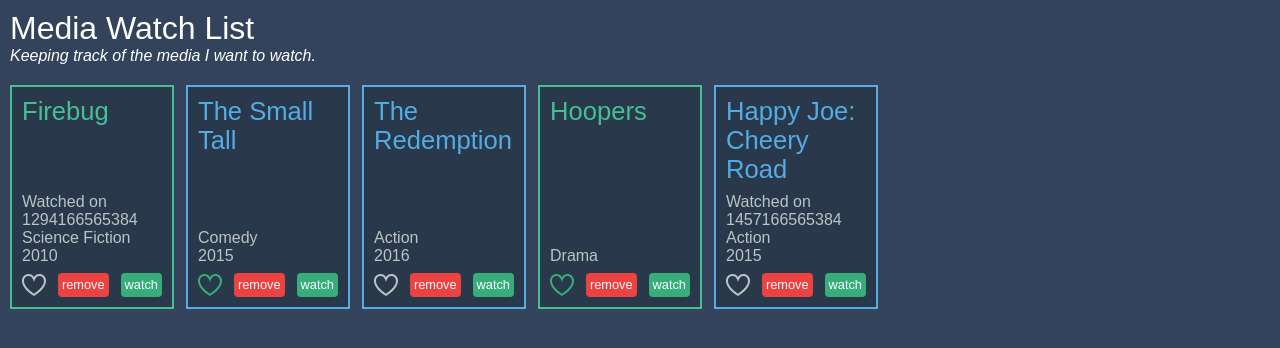
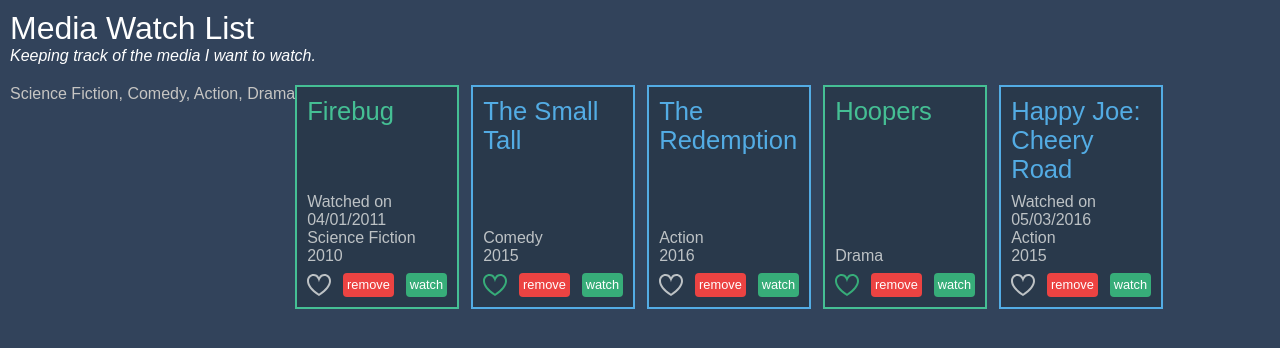
Before and after one commit to xaviermaltas/angular-essential-training-course, an Angular app: page /all in a window 1280 px wide. Shown: the top 348 px of the page. Built offline with nearby package versions, Linux system fonts and the light colour scheme.

Commit message:
03_07 - Custom pipes

```diff
--- a/src/app/app.module.ts
+++ b/src/app/app.module.ts
@@ -4,6 +4,7 @@
 import { MediaItemComponent } from "./media-item.component";
 import { MediaItemListComponent } from './media-item-list.component';
 import { FavoriteDirective } from "./favorite.directive";
+import { CategoryListPipe } from "./category-list.pipe";
 
 @NgModule({
     imports :[
@@ -13,7 +14,8 @@
         AppComponent,
         MediaItemComponent,
         MediaItemListComponent,
-        FavoriteDirective
+        FavoriteDirective,
+        CategoryListPipe
     ],
     bootstrap: [
         AppComponent
--- /dev/null
+++ b/src/app/category-list.pipe.ts
@@ -0,0 +1,17 @@
+import { Pipe, PipeTransform } from "@angular/core";
+
+@Pipe({
+    name: 'categoryList'
+})
+
+export class CategoryListPipe implements PipeTransform {
+    transform(mediaItems) {
+        const categories = [];
+        mediaItems.forEach(mediaItem => {
+            if (categories.indexOf(mediaItem.category) <= -1) {
+                categories.push(mediaItem.category);
+            }
+        });
+        return categories.join(', ');
+    }
+}
--- a/src/app/media-item-list.component.html
+++ b/src/app/media-item-list.component.html
@@ -1,4 +1,7 @@
 <section>
+  <header>
+    <div>{{ mediaItems | categoryList }}</div>
+  </header>
   <mw-media-item
     *ngFor="let mediaItem of mediaItems"
     [mediaItem]="mediaItem"
--- a/src/app/media-item.component.html
+++ b/src/app/media-item.component.html
@@ -1,6 +1,6 @@
 <h2>{{ mediaItem.name }}</h2>
 <ng-template [ngIf]="mediaItem.watchedOn">
-  <div>Watched on {{ mediaItem.watchedOn }}</div>
+  <div>Watched on {{ mediaItem.watchedOn | date:'dd/MM/yyyy' }}</div>
 </ng-template>
 <div>{{ mediaItem.category }}</div>
 <div>{{ mediaItem.year }}</div>
```
